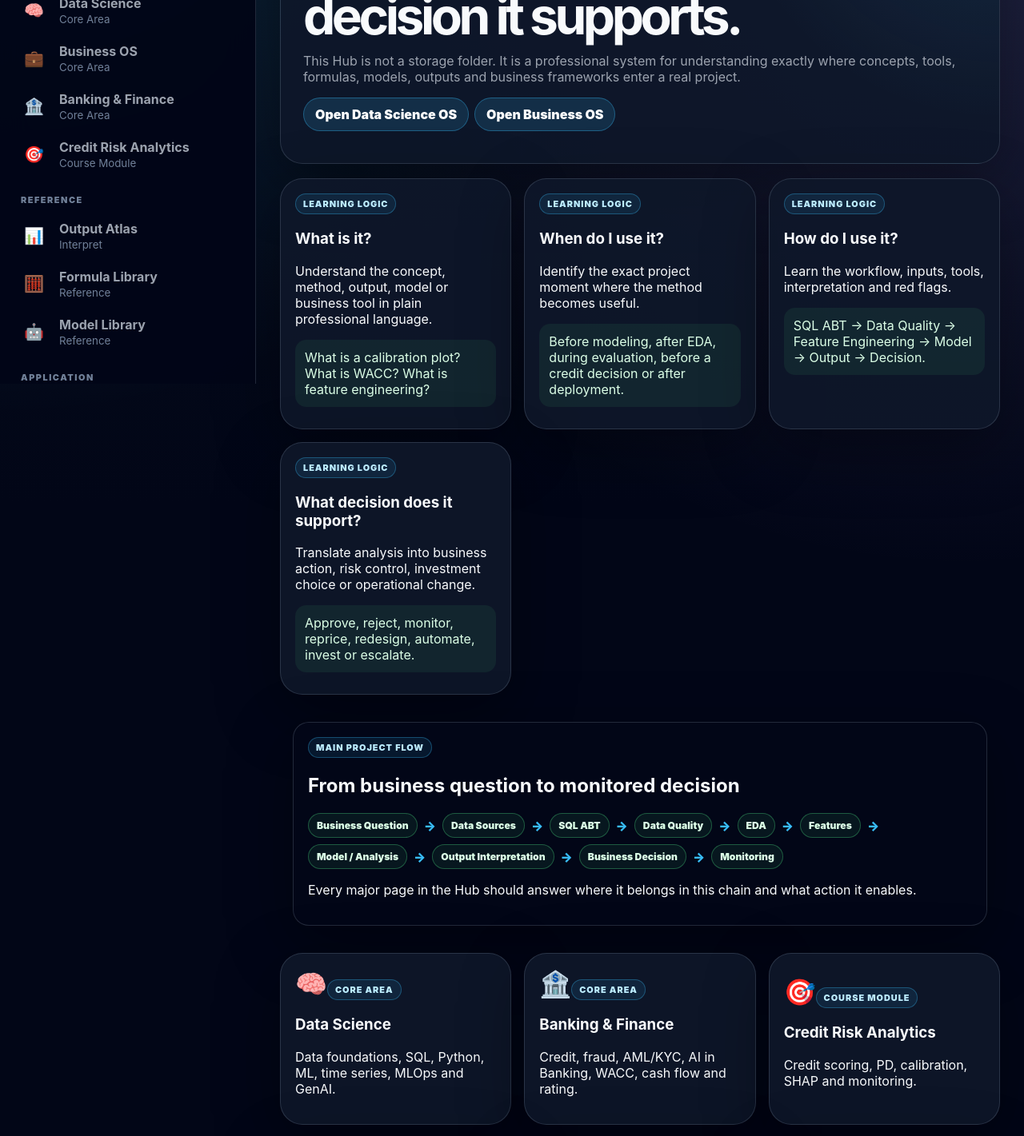
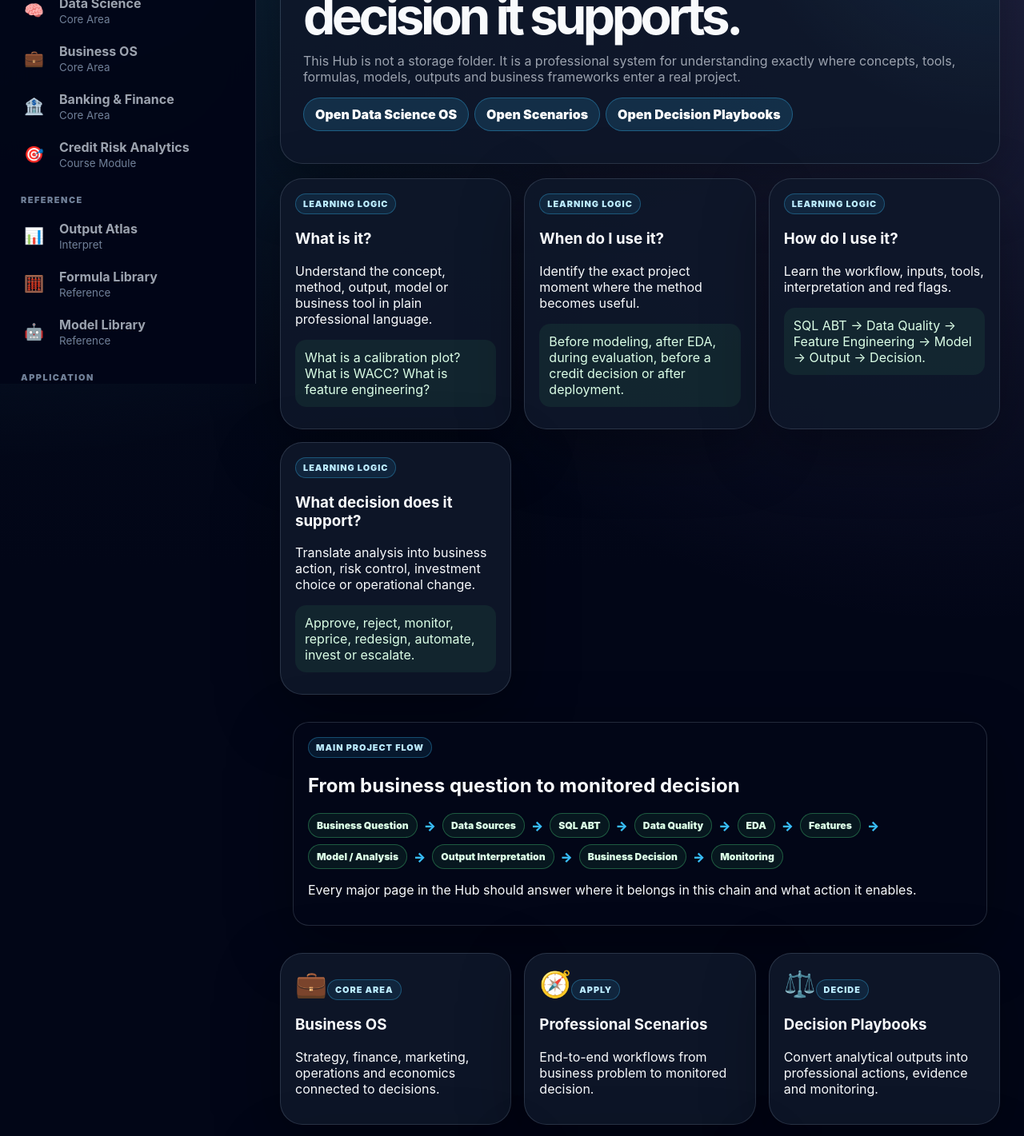
Before and after one commit to albertojrc/professional-knowledge-hub, a React (Vite) app: page / in a window 1280 px wide. Shown: the part 320-1741 px from the top of the page at 80% size. Built offline with nearby package versions, Linux system fonts and the light colour scheme.

Commit message:
Add scenario and decision shortcuts to dashboard

```diff
--- a/src/pages/DashboardPage.tsx
+++ b/src/pages/DashboardPage.tsx
@@ -12,6 +12,22 @@ const businessOsItem: NavItem = {
   eyebrow: 'Core Area',
   description: 'Strategy, finance, marketing, operations and economics connected to decisions.',
   icon: '💼'
+}
+
+const professionalScenariosItem: NavItem = {
+  id: 'professional-scenarios',
+  label: 'Professional Scenarios',
+  eyebrow: 'Apply',
+  description: 'End-to-end workflows from business problem to monitored decision.',
+  icon: '🧭'
+}
+
+const decisionPlaybooksItem: NavItem = {
+  id: 'decision-playbooks',
+  label: 'Decision Playbooks',
+  eyebrow: 'Decide',
+  description: 'Convert analytical outputs into professional actions, evidence and monitoring.',
+  icon: '⚖️'
 }
 
 const operatingSystemCards = [
@@ -38,8 +54,10 @@ const operatingSystemCards = [
 ]
 
 const primaryNavigation: NavItem[] = [
-  ...navItems.filter((item) => ['data-science', 'banking-finance', 'credit-risk', 'output-atlas', 'model-library', 'business-cases', 'knowledge-map'].includes(item.id)),
-  businessOsItem
+  businessOsItem,
+  professionalScenariosItem,
+  decisionPlaybooksItem,
+  ...navItems.filter((item) => ['data-science', 'banking-finance', 'credit-risk', 'output-atlas', 'model-library', 'business-cases', 'knowledge-map'].includes(item.id))
 ]
 
 export function DashboardPage({ onNavigate }: DashboardPageProps) {
@@ -56,8 +74,11 @@ export function DashboardPage({ onNavigate }: DashboardPageProps) {
           <button className="primary-button" onClick={() => onNavigate('data-science')} type="button">
             Open Data Science OS
           </button>
-          <button className="primary-button" onClick={() => onNavigate('business-os')} type="button">
-            Open Business OS
+          <button className="primary-button" onClick={() => onNavigate('professional-scenarios')} type="button">
+            Open Scenarios
+          </button>
+          <button className="primary-button" onClick={() => onNavigate('decision-playbooks')} type="button">
+            Open Decision Playbooks
           </button>
         </div>
       </div>
```
